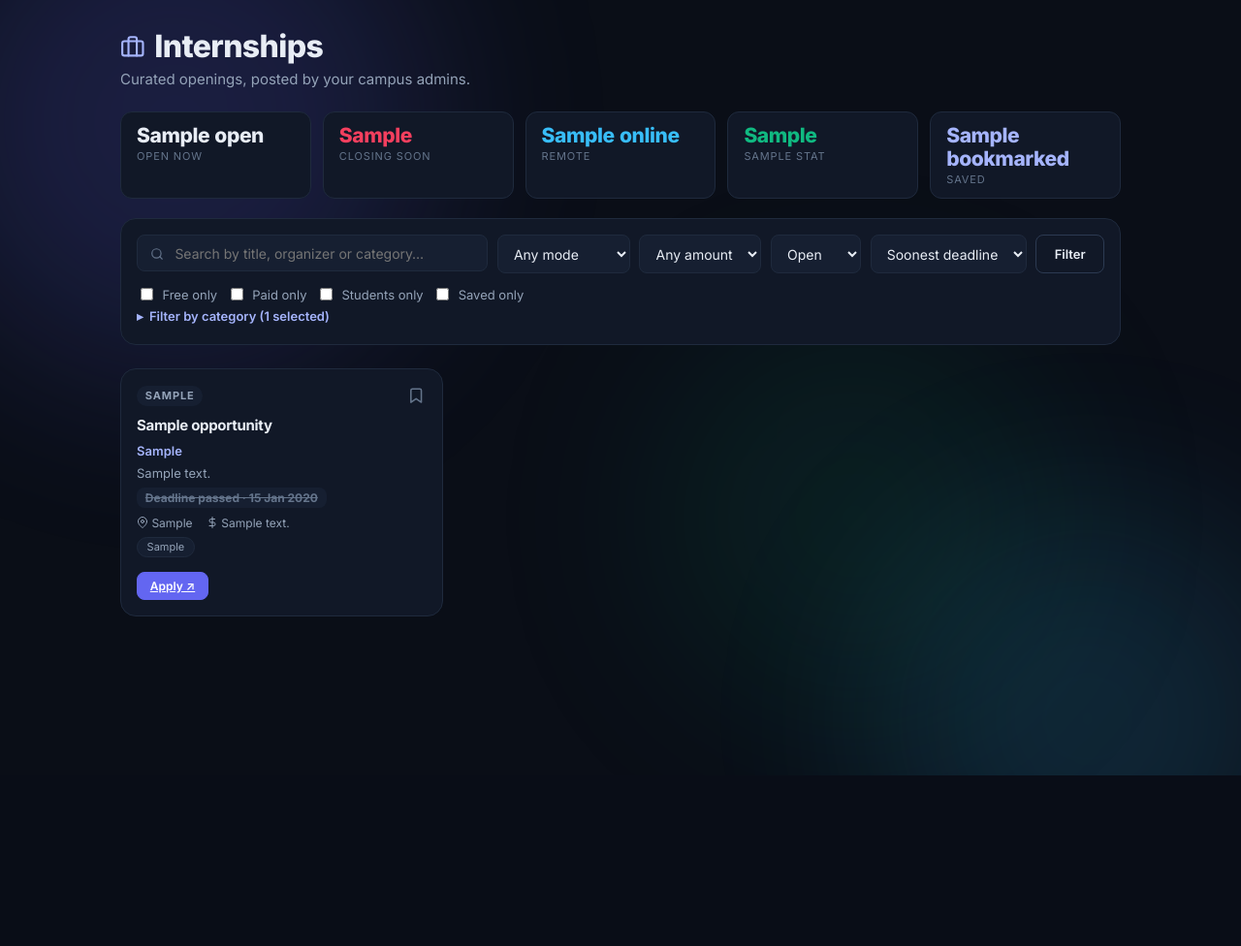
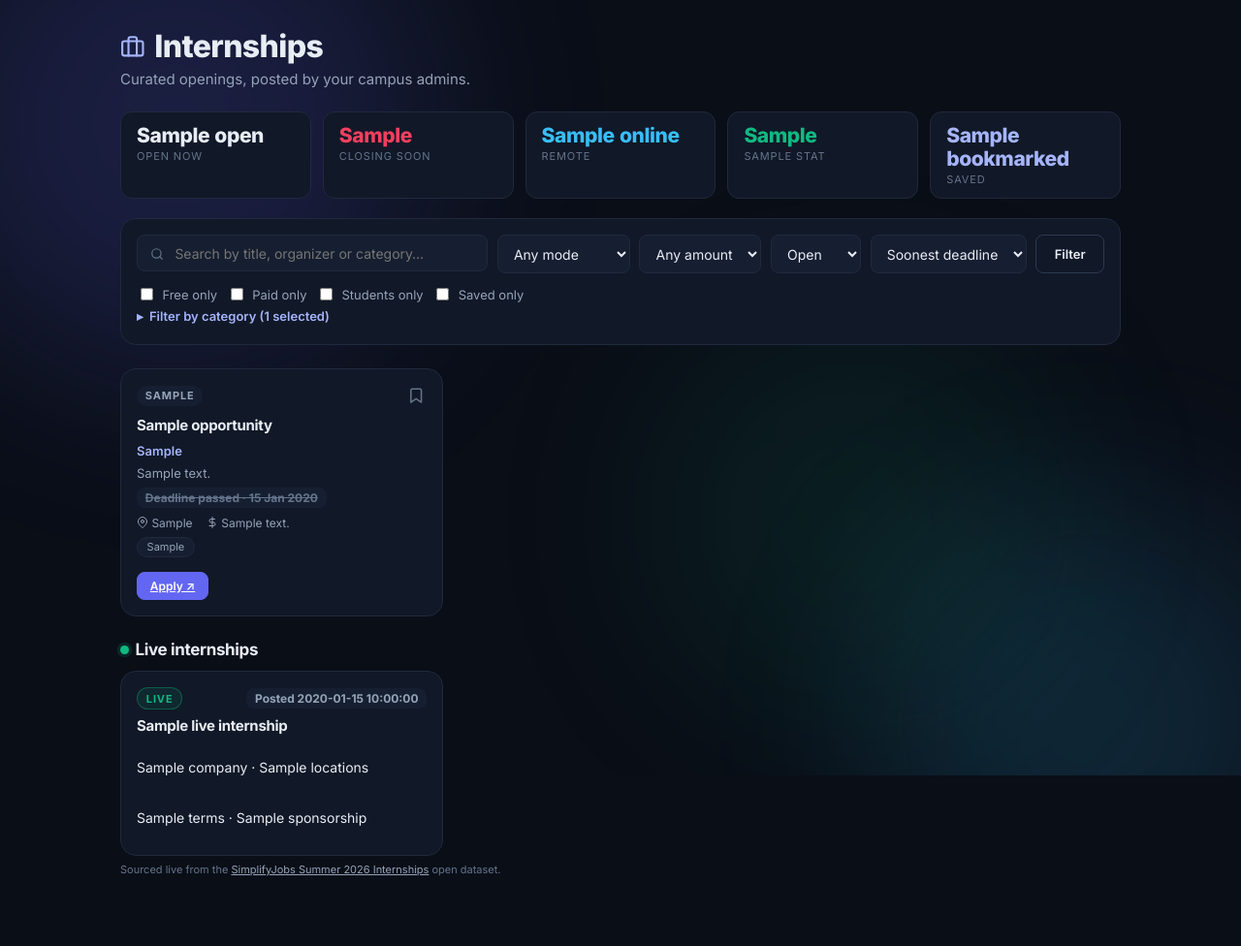
Before and after one commit to madhusudhan1260/new--campusly, a Flask app: template templates/internships.html in a window 1280 px wide. Shown: the whole page at 97% size. Before the commit the page ends 800 px from the top, so only its background shows below. Run offline with Flask 3, Linux system fonts and the light colour scheme; tables that the repository leaves empty hold one stand-in row (values such as "Sample post"); the template is opened without the code that fills it: values that come from a table or form of the project are taken from there, most other values are stand-ins (such as "Sample title", 1, 10 or a date in 2020); some libraries are stand-ins or nearby versions.

Commit message:
Add live hackathon and internship feeds from public sources
Hackathons page now pulls currently-open listings straight from
Devpost's public API; Internships pulls active postings from the
community-maintained SimplifyJobs open-source dataset, which is kept
current against real company career pages. Both are cached in-memory
for 30 minutes and fail gracefully (never break the page) if the
source is slow or unreachable.

Co-Authored-By: Claude Sonnet 5 <noreply@anthropic.com>

```diff
--- a/app.py
+++ b/app.py
@@ -23,6 +23,7 @@ from flask_wtf import CSRFProtect
 
 from auth import current_user, hash_password, login_required, login_user, logout_user, role_required, verify_password
 from extensions import db
+from live_feeds import fetch_live_hackathons, fetch_live_internships
 from models import (
     BLOOD_GROUPS,
     MOOD_EMOJI,
@@ -489,6 +490,7 @@ def hackathons():
         prize_buckets=PRIZE_BUCKETS.keys(),
         bookmarked_ids=_bookmarked_ids(),
         stats=_opportunity_stats("hackathon", ("Online",)),
+        live_hackathons=fetch_live_hackathons(),
     )
 
 
@@ -505,6 +507,7 @@ def internships():
         prize_buckets=PRIZE_BUCKETS.keys(),
         bookmarked_ids=_bookmarked_ids(),
         stats=_opportunity_stats("internship", ("Remote",)),
+        live_internships=fetch_live_internships(),
     )
 
 
--- /dev/null
+++ b/live_feeds.py
@@ -0,0 +1,119 @@
+"""Live hackathon and internship listings pulled from public third-party feeds.
+
+Both sources are fetched over plain HTTP and cached in memory for a while --
+these are real external services, not something this app controls, so a
+failure (timeout, format change, source down) must never break the
+Hackathons/Internships pages. Every fetch function returns [] on failure
+instead of raising, and serves the last good result while it's still
+reasonably fresh if the source is temporarily unreachable.
+"""
+
+from __future__ import annotations
+
+import re
+import time
+from datetime import datetime, timezone
+
+import requests
+
+_CACHE: dict[str, tuple[float, list[dict]]] = {}
+_CACHE_TTL_SECONDS = 30 * 60
+_HTML_TAG_RE = re.compile(r"<[^>]+>")
+
+DEVPOST_URL = "https://devpost.com/api/hackathons"
+SIMPLIFY_INTERNSHIPS_URL = (
+    "https://raw.githubusercontent.com/SimplifyJobs/Summer2026-Internships/dev/.github/scripts/listings.json"
+)
+
+
+def _cached(key: str, fetch_fn, ttl: int = _CACHE_TTL_SECONDS) -> list[dict]:
+    now = time.time()
+    cached = _CACHE.get(key)
+    if cached and now - cached[0] < ttl:
+        return cached[1]
+    try:
+        data = fetch_fn()
+    except Exception:
+        return cached[1] if cached else []
+    _CACHE[key] = (now, data)
+    return data
+
+
+def _strip_html(text: str) -> str:
+    return _HTML_TAG_RE.sub("", text or "").strip()
+
+
+def fetch_live_hackathons(limit: int = 6) -> list[dict]:
+    """Currently-open hackathons from Devpost's public listings API."""
+
+    def _fetch() -> list[dict]:
+        response = requests.get(
+            DEVPOST_URL,
+            params={"status[]": "open", "order_by": "recently-added", "per_page": limit},
+            headers={
+                "Accept": "application/json",
+                "Referer": "https://devpost.com/hackathons",
+                "User-Agent": "Mozilla/5.0 (compatible; CampuslyBot/1.0; +https://github.com/madhusudhan1260)",
+            },
+            timeout=8,
+        )
+        response.raise_for_status()
+        payload = response.json()
+        results = []
+        for h in payload.get("hackathons", [])[:limit]:
+            thumb = h.get("thumbnail_url") or ""
+            if thumb.startswith("//"):
+                thumb = "https:" + thumb
+            results.append(
+                {
+                    "title": h.get("title"),
+                    "url": h.get("url"),
+                    "location": (h.get("displayed_location") or {}).get("location") or "Online",
+                    "thumbnail": thumb,
+                    "time_left": h.get("time_left_to_submission"),
+                    "dates": h.get("submission_period_dates"),
+                    "prize": _strip_html(h.get("prize_amount") or ""),
+                    "themes": [t.get("name") for t in (h.get("themes") or [])][:3],
+                    "registrations": h.get("registrations_count") or 0,
+                }
+            )
+        return results
+
+    return _cached(f"hackathons:{limit}", _fetch)
+
+
+def fetch_live_internships(limit: int = 8) -> list[dict]:
+    """Active internship postings from the community-maintained SimplifyJobs feed.
+
+    That repo's bots continuously check real company career pages and mark a
+    listing inactive once it's gone -- this is the same JSON their own site
+    and several other internship trackers are built on.
+    """
+
+    def _fetch() -> list[dict]:
+        response = requests.get(SIMPLIFY_INTERNSHIPS_URL, timeout=15)
+        response.raise_for_status()
+        data = response.json()
+        active = [d for d in data if d.get("active") and d.get("is_visible", True)]
+        active.sort(key=lambda d: d.get("date_posted", 0), reverse=True)
+
+        results = []
+        for d in active[:limit]:
+            posted_ts = d.get("date_posted")
+            posted = (
+                datetime.fromtimestamp(posted_ts, tz=timezone.utc).strftime("%d %b %Y") if posted_ts else None
+            )
+            results.append(
+                {
+                    "title": d.get("title"),
+                    "company": d.get("company_name"),
+                    "url": d.get("url"),
+                    "locations": ", ".join((d.get("locations") or [])[:2]) or "Location not listed",
+                    "terms": ", ".join(d.get("terms") or []),
+                    "sponsorship": d.get("sponsorship"),
+                    "posted": posted,
+                }
+            )
+        return results
+
+    return _cached(f"internships:{limit}", _fetch)
--- a/static/style.css
+++ b/static/style.css
@@ -1646,3 +1646,40 @@ tbody tr:last-child td { border-bottom: none; }
   .main-nav { order: 3; width: 100%; gap: 1rem; }
   .top-inner { flex-direction: column; align-items: flex-start; }
 }
+
+/* ---- Live external feeds (Hackathons/Internships) ------------------------- */
+
+.section-title {
+  display: flex;
+  align-items: center;
+  font-size: var(--fs-lg);
+  font-weight: 700;
+  margin: var(--sp-6) 0 var(--sp-3);
+}
+
+.live-badge {
+  color: var(--good);
+  border-color: rgba(16, 185, 129, 0.35);
+  background: rgba(16, 185, 129, 0.1);
+}
+
+.op-card.live-card {
+  text-decoration: none;
+  color: inherit;
+  cursor: pointer;
+}
+
+.op-card.live-card h3 {
+  margin: 0 0 0.25rem;
+  font-size: var(--fs-md);
+  font-weight: 700;
+  color: var(--text);
+}
+
+.feed-credit {
+  font-size: var(--fs-2xs);
+  color: var(--text-faint);
+  margin: 0.4rem 0 var(--sp-6);
+}
+
+.feed-credit a { color: var(--text-dim); }
--- a/templates/internships.html
+++ b/templates/internships.html
@@ -33,6 +33,30 @@
       <p class="empty">No internships match these filters.</p>
     {% endif %}
   </section>
+
+  <h2 class="section-title">
+    <span class="live-dot"></span> Live internships
+  </h2>
+  {% if live_internships %}
+    <section class="board op-board">
+      {% for i in live_internships %}
+        <a class="op-card live-card" href="{{ i.url }}" target="_blank" rel="noopener">
+          <div class="op-head">
+            <span class="op-status-badge live-badge">Live</span>
+            <span class="op-head-right">{% if i.posted %}<span class="op-deadline">Posted {{ i.posted }}</span>{% endif %}</span>
+          </div>
+          <h3>{{ i.title }}</h3>
+          <p class="loc">{{ i.company }} · {{ i.locations }}</p>
+          <p class="desc">
+            {{ i.terms }}{% if i.sponsorship %} · {{ i.sponsorship }}{% endif %}
+          </p>
+        </a>
+      {% endfor %}
+    </section>
+  {% else %}
+    <p class="empty">Couldn't load live internships right now -- try refreshing in a bit.</p>
+  {% endif %}
+  <p class="feed-credit">Sourced live from the <a href="https://github.com/SimplifyJobs/Summer2026-Internships" target="_blank" rel="noopener">SimplifyJobs Summer 2026 Internships</a> open dataset.</p>
 {% endblock %}
 
 {% block scripts %}
```
Also changed, not shown: templates/hackathons.html (+25 -0 lines).
